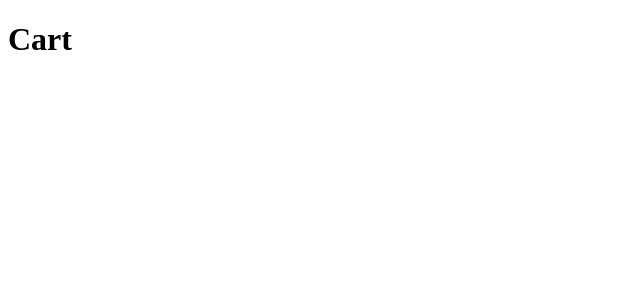
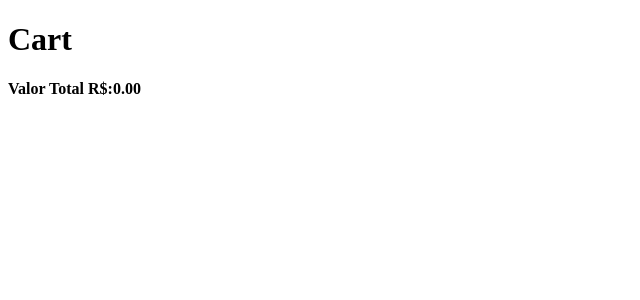
Before and after one commit to Viniz17/ecommerce, a React (Vite) app: page /carrinho in a window 1280 px wide. Shown: the top 300 px of the page, without its empty margins (0-640 px from the left). Built offline with nearby package versions, Linux system fonts and the light colour scheme.

Commit message:
mensagem de cadastro atualizada

```diff
--- a/src/pages/Cadastro/Cadastro.jsx
+++ b/src/pages/Cadastro/Cadastro.jsx
@@ -1,5 +1,7 @@
 import { Button, Form, Input } from "antd";
 import { useState } from "react";
+import { toast, ToastContainer } from "react-toastify";
+import "react-toastify/dist/ReactToastify.css";
 
 const formItemLayout = {
   labelCol: {
@@ -42,7 +44,7 @@ const Cadastro = () => {
   };
 
   const handleLogin = () => {
-    const login = { nome, senha };
+    const login = { nome, email, senha };
     saveLogin(login);
   };
 
@@ -57,7 +59,11 @@ const Cadastro = () => {
 
   const onFinish = (values) => {
     console.log("Received values of form: ", values);
-    alert("Usuário cadastrado com sucesso!");
+    toast.success("Usuário cadastrado com sucesso!");
+
+    setTimeout(() => {
+      window.location.href = "/login";
+    }, 3000);
   };
 
   return (
@@ -144,6 +150,8 @@ const Cadastro = () => {
           <a href="/login">Cadastrar</a>
         </Button>
       </Form.Item>
+
+      <ToastContainer />
     </Form>
   );
 };
--- a/src/pages/Carrinho/Carrinho.jsx
+++ b/src/pages/Carrinho/Carrinho.jsx
@@ -17,6 +17,14 @@ const Carrinho = () => {
   const limparCarrinho = () => {
     setCarrinho([]);
     setItem("carrinho", []);
+  };
+
+  const calcularValorTotal = () => {
+    let total = 0;
+    carrinho.forEach((item) => {
+      total += item.preco * item.quantidade;
+    });
+    return total.toFixed(2);
   };
 
   const handleFinalizarCompra = () => {
@@ -44,14 +52,12 @@ const Carrinho = () => {
           })
           .catch((error) => {
             console.error(`Erro ao atualizar a quantidade do produto ${itemId}: ${error}`);
-
           });
       }
     });
 
     setCarrinho([]);
     setItem("carrinho", []);
-
 
     toast.success("Compra finalizada com sucesso!");
 
@@ -75,6 +81,7 @@ const Carrinho = () => {
           </div>
         ))}
       </div>
+      <h4>Valor Total R$:{calcularValorTotal()}</h4>
       {carrinho.length > 0 && <button onClick={handleFinalizarCompra}>Finalizar Compra</button>}
       {carrinho.length > 0 && <button onClick={limparCarrinho}>Limpar Carrinho</button>}
       <ToastContainer />
--- a/src/pages/Produto/Produto.jsx
+++ b/src/pages/Produto/Produto.jsx
@@ -54,7 +54,7 @@ const Produto = () => {
 
   return (
     <>
-      <Link to="/teste">Voltar</Link>
+      <Link to="/listagem">Voltar</Link>
       <Link to="/carrinho">Carrinho</Link>
       <div>
         <h1>{produto.nome}</h1>
```
